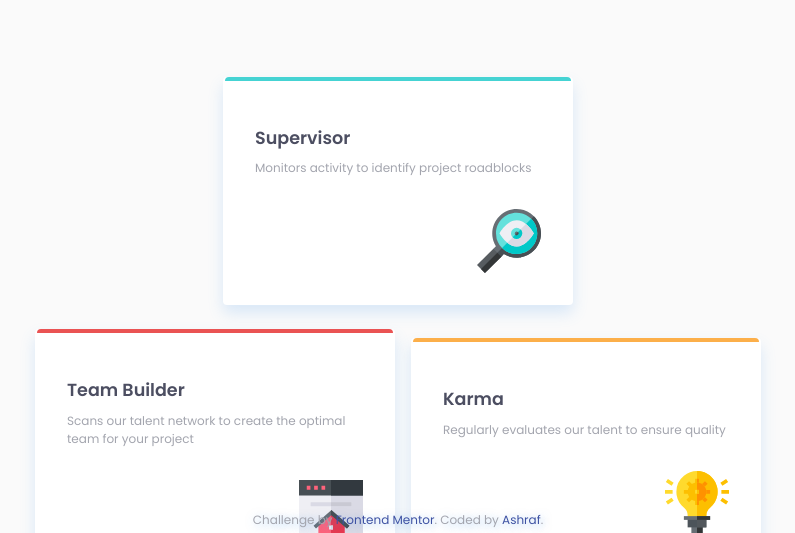
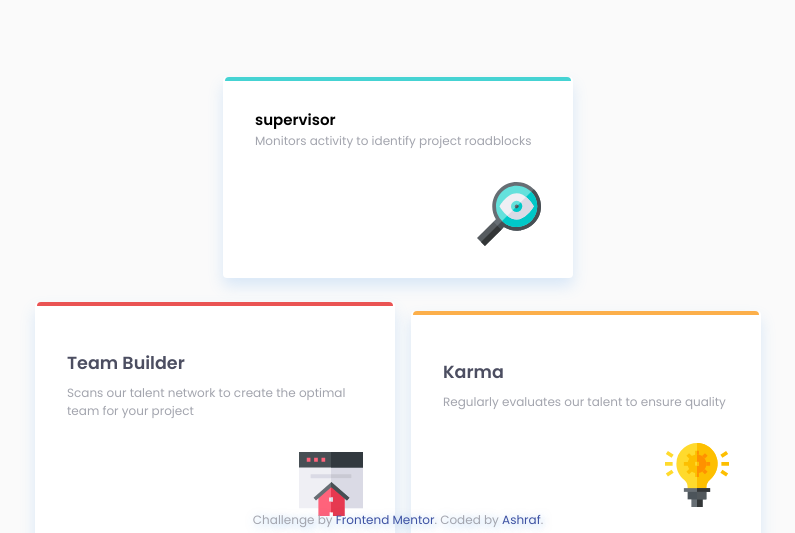
Before and after one commit to Ashraf-7/Four-Cards-Feature-Section, a plain HTML site: page index.html in a window 1280 px wide. Shown: the part 267-800 px from the top of the page, without its empty margins (242-1037 px from the left). Drawn offline with Linux system fonts and the light colour scheme.

Commit message:
Handle meta Tags

```diff
--- a/index.html
+++ b/index.html
@@ -3,8 +3,7 @@
   <head>
     <meta charset="UTF-8" />
     <meta name="viewport" content="width=device-width, initial-scale=1.0" />
-    <!-- displays site properly based on user's device -->
-    <meta http-equiv="X-UA-Compatible" content="IE=7" />
+    <meta http-equiv="X-UA-Compatible" content="IE=edge" />
     <meta
       name="description"
       content="Four cards feature section Using HTML5 and CSS3"
@@ -45,7 +44,7 @@
           <!-- Card One -->
           <div class="card card__supervisor">
             <div class="card__info">
-              <h3 class="card__title">supervisor</h3>
+              <h4 class="card__title">supervisor</h4>
               <p class="card__subtitle">
                 Monitors activity to identify project roadblocks
               </p>
```
